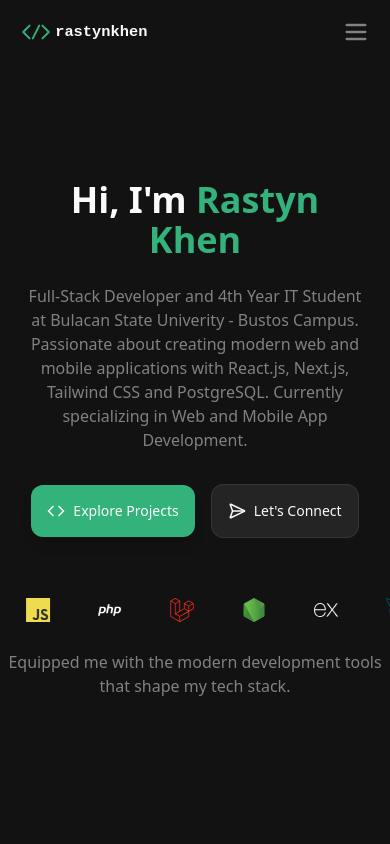
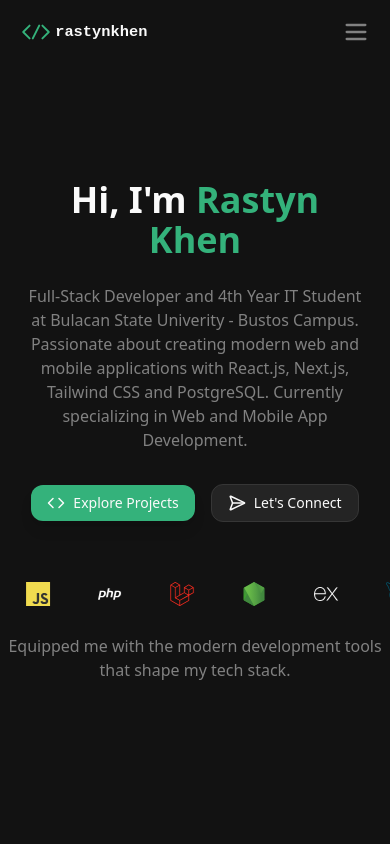
Before and after one commit to rastynkhen18/rastynkhen-portfolio, a React (Vite) app: page / in a window 390 px wide. Shown: the top 844 px of the page. Built offline with nearby package versions, Linux system fonts and the light colour scheme.

Commit message:
Merged Updates

```diff
--- a/src/pages/Home.jsx
+++ b/src/pages/Home.jsx
@@ -34,14 +34,14 @@ const HeroSection = () => {
                     <div className="flex flex-row justify-center items-center gap-4">
                         <button
                             onClick={() => scrollToSection('projects')}
-                            className="text-sm px-4 py-4 md:px-8 md:py-4 md:text-base bg-[var(--primary-color)] text-[var(--white-color)] rounded-xl transition-all duration-300 font-medium flex items-center justify-center gap-2 shadow-lg cursor-pointer"
+                            className="text-sm px-4 py-2 md:px-8 md:py-4 md:text-base bg-[var(--primary-color)] text-[var(--white-color)] rounded-xl transition-all duration-300 font-medium flex items-center justify-center gap-2 shadow-lg cursor-pointer"
                         >
                             <Code size={18} />
                             Explore Projects
                         </button>
                         <button
                             onClick={() => scrollToSection('contact')}
-                            className="text-sm px-4 py-4 md:px-8 md:py-4 md:text-base bg-[var(--container-color)] border border-[var(--border-color)] text-[var(--white-color)] rounded-xl transition-all duration-300 font-medium flex items-center justify-center gap-2 cursor-pointer"
+                            className="text-sm px-4 py-2 md:px-8 md:py-4 md:text-base bg-[var(--container-color)] border border-[var(--border-color)] text-[var(--white-color)] rounded-xl transition-all duration-300 font-medium flex items-center justify-center gap-2 cursor-pointer"
                         >
                             <SendHorizonal size={18} />
                             Let's Connect
```
